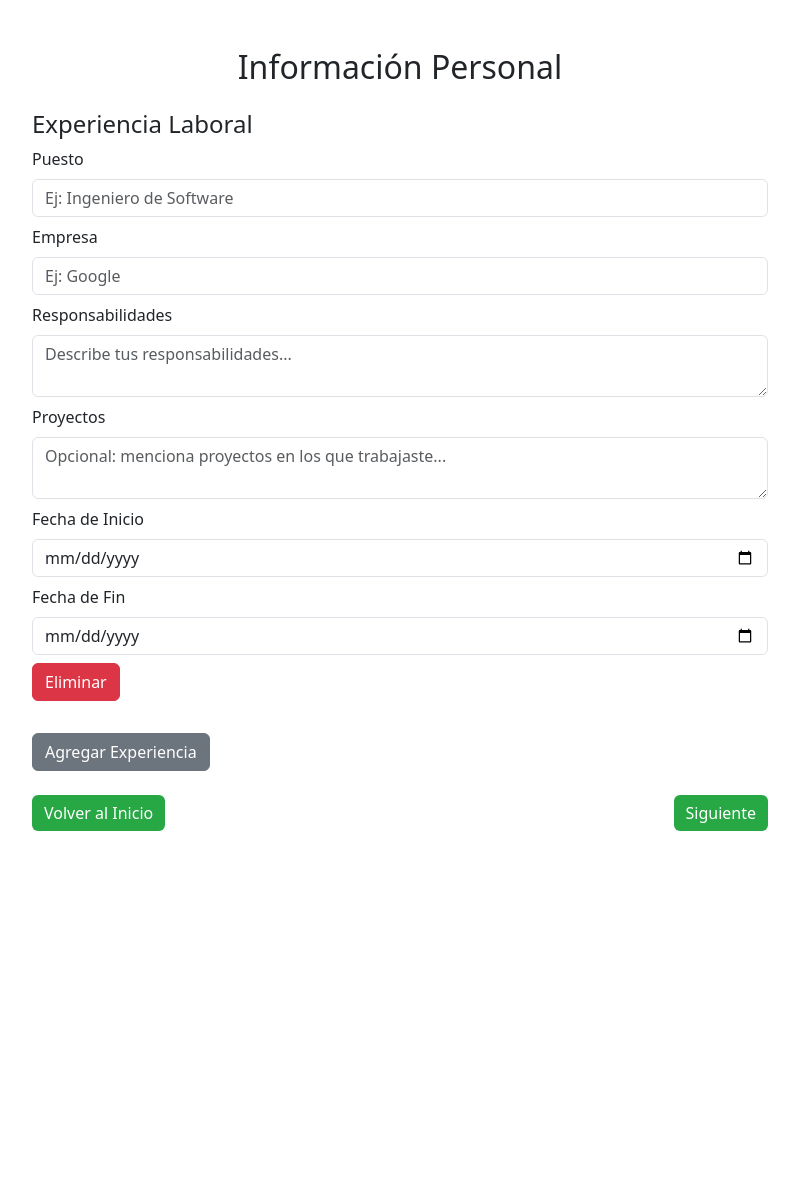
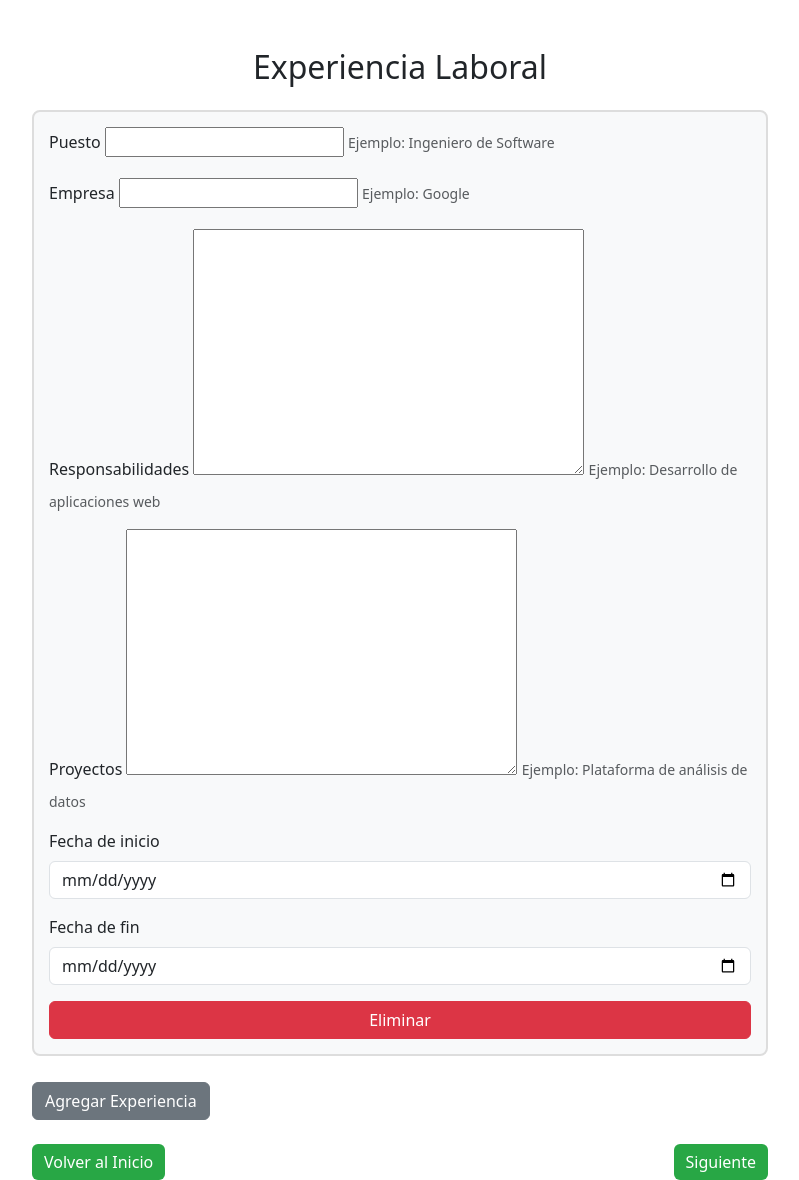
Before and after one commit to gabriela611/Hojii-Scan, a Django app: page /cv/work_experience/6/ in a window 1280 px wide. Shown: the whole page, without its empty margins (240-1039 px from the left). Before the commit the page ends 831 px from the top, so only its background shows below. Run offline with Django 5.2, Linux system fonts and the light colour scheme; data comes from the database, SQL or seed files in the repository; both versions use the stored data as it was after the commit; some libraries are stand-ins or nearby versions.

Commit message:
Habilidades personales y modificacion de plantillas

```diff
--- a/cv_forms/admin.py
+++ b/cv_forms/admin.py
@@ -1,6 +1,7 @@
 from django.contrib import admin
-from .models import PersonalInfo, EducationInfo, WorkExperience
+from .models import PersonalInfo, EducationInfo, WorkExperience, HabilidadesCompetencias
 
 admin.site.register(PersonalInfo)
 admin.site.register(EducationInfo)
 admin.site.register(WorkExperience)
+admin.site.register(HabilidadesCompetencias)
--- a/cv_forms/templates/work_experience.html
+++ b/cv_forms/templates/work_experience.html
@@ -3,19 +3,31 @@
 <head>
     <meta charset="UTF-8">
     <meta name="viewport" content="width=device-width, initial-scale=1.0">
-    <title>Información Personal</title>
+    <title>Experiencia Laboral</title>
 
     <!-- Bootstrap CSS -->
     <link href="https://cdn.jsdelivr.net/npm/bootstrap@5.3.0/dist/css/bootstrap.min.css" rel="stylesheet">
 
     <style>
         .btn-custom {
-            background-color: #28a745; /* Verde Bootstrap */
+            background-color: #28a745;
             color: white;
             border: none;
         }
         .btn-custom:hover {
             background-color: #218838;
+        }
+        .experiencia-item {
+            border: 2px solid #ddd;
+            padding: 15px;
+            border-radius: 8px;
+            background: #f8f9fa;
+            margin-bottom: 10px;
+        }
+        .remove-experience {
+            display: block;
+            width: 100%;
+            margin-top: 10px;
         }
     </style>
 </head>
@@ -23,35 +35,52 @@
     <div class="container mt-5">
         <div class="row justify-content-center">
             <div class="col-md-8">
-                <h2 class="text-center mb-4">Información Personal</h2>
-                <form method="post" id="personal-info-form">
+                <h2 class="text-center mb-4">Experiencia Laboral</h2>
+
+                <form method="post">
                     {% csrf_token %}
-                    {% load widget_tweaks %}
+                    {{ formset.management_form }}
 
-                    <!-- Experiencia Laboral -->
-                    <h4 class="mt-4">Experiencia Laboral</h4>
                     <div id="experiencia-container">
-                        <div class="experiencia-item mb-3">
-                            <label class="form-label">Puesto</label>
-                            <input type="text" name="puesto[]" class="form-control" placeholder="Ej: Ingeniero de Software" required>
+                        {% for form in formset %}
+                            <div class="experiencia-item">
+                                <div class="mb-3">
+                                    <label class="form-label">Puesto</label>
+                                    {{ form.puesto }}
+                                    <small class="text-muted">Ejemplo: Ingeniero de Software</small>
+                                </div>
 
-                            <label class="form-label mt-2">Empresa</label>
-                            <input type="text" name="empresa[]" class="form-control" placeholder="Ej: Google" required>
+                                <div class="mb-3">
+                                    <label class="form-label">Empresa</label>
+                                    {{ form.empresa }}
+                                    <small class="text-muted">Ejemplo: Google</small>
+                                </div>
 
-                            <label class="form-label mt-2">Responsabilidades</label>
-                            <textarea name="responsabilidades[]" class="form-control" placeholder="Describe tus responsabilidades..." required></textarea>
+                                <div class="mb-3">
+                                    <label class="form-label">Responsabilidades</label>
+                                    {{ form.responsabilidades }}
+                                    <small class="text-muted">Ejemplo: Desarrollo de aplicaciones web</small>
+                                </div>
 
-                            <label class="form-label mt-2">Proyectos</label>
-                            <textarea name="proyectos[]" class="form-control" placeholder="Opcional: menciona proyectos en los que trabajaste..."></textarea>
+                                <div class="mb-3">
+                                    <label class="form-label">Proyectos</label>
+                                    {{ form.proyectos }}
+                                    <small class="text-muted">Ejemplo: Plataforma de análisis de datos</small>
+                                </div>
 
-                            <label class="form-label mt-2">Fecha de Inicio</label>
-                            <input type="date" name="fecha_inicio[]" class="form-control" required>
+                                <div class="mb-3">
+                                    <label class="form-label">Fecha de inicio</label>
+                                    <input type="date" name="{{ form.fecha_inicio.html_name }}" value="{{ form.fecha_inicio.value|default_if_none:'' }}" class="form-control">
+                                </div>
 
-                            <label class="form-label mt-2">Fecha de Fin</label>
-                            <input type="date" name="fecha_fin[]" class="form-control">
+                                <div class="mb-3">
+                                    <label class="form-label">Fecha de fin</label>
+                                    <input type="date" name="{{ form.fecha_fin.html_name }}" value="{{ form.fecha_fin.value|default_if_none:'' }}" class="form-control">
+                                </div>
 
-                            <button type="button" class="btn btn-danger mt-2 remove-experience">Eliminar</button>
-                        </div>
+                                <button type="button" class="btn btn-danger remove-experience">Eliminar</button>
+                            </div>
+                        {% endfor %}
                     </div>
 
                     <button type="button" class="btn btn-secondary mt-3" id="add-experience">Agregar Experiencia</button>
@@ -66,44 +95,37 @@
         </div>
     </div>
 
-    <!-- Bootstrap JS y dependencias -->
+    <!-- Bootstrap JS -->
     <script src="https://cdn.jsdelivr.net/npm/@popperjs/core@2.11.6/dist/umd/popper.min.js"></script>
     <script src="https://cdn.jsdelivr.net/npm/bootstrap@5.3.0/dist/js/bootstrap.min.js"></script>
 
     <!-- Script para añadir/eliminar experiencias laborales -->
     <script>
-        document.getElementById('add-experience').addEventListener('click', function () {
-            let container = document.getElementById('experiencia-container');
-            let div = document.createElement('div');
-            div.classList.add('experiencia-item', 'mb-3');
-            div.innerHTML = `
-                <label class="form-label">Puesto</label>
-                <input type="text" name="puesto[]" class="form-control" placeholder="Ej: Ingeniero de Software" required>
+        document.addEventListener("DOMContentLoaded", function () {
+            let container = document.getElementById("experiencia-container");
+            let totalForms = document.querySelector("#id_work_experience-TOTAL_FORMS");
+            let emptyForm = container.querySelector(".experiencia-item").cloneNode(true);
 
-                <label class="form-label mt-2">Empresa</label>
-                <input type="text" name="empresa[]" class="form-control" placeholder="Ej: Google" required>
+            function updateFormIndexes() {
+                let forms = document.querySelectorAll(".experiencia-item");
+                forms.forEach((form, index) => {
+                    form.innerHTML = emptyForm.innerHTML.replace(/work_experience-\d+/g, `work_experience-${index}`);
+                });
+                totalForms.value = forms.length;
+            }
 
-                <label class="form-label mt-2">Responsabilidades</label>
-                <textarea name="responsabilidades[]" class="form-control" placeholder="Describe tus responsabilidades..." required></textarea>
+            document.getElementById("add-experience").addEventListener("click", function () {
+                let newForm = emptyForm.cloneNode(true);
+                container.appendChild(newForm);
+                updateFormIndexes();
+            });
 
-                <label class="form-label mt-2">Proyectos</label>
-                <textarea name="proyectos[]" class="form-control" placeholder="Opcional: menciona proyectos en los que trabajaste..."></textarea>
-
-                <label class="form-label mt-2">Fecha de Inicio</label>
-                <input type="date" name="fecha_inicio[]" class="form-control" required>
-
-                <label class="form-label mt-2">Fecha de Fin</label>
-                <input type="date" name="fecha_fin[]" class="form-control">
-
-                <button type="button" class="btn btn-danger mt-2 remove-experience">Eliminar</button>
-            `;
-            container.appendChild(div);
-        });
-
-        document.addEventListener('click', function (e) {
-            if (e.target.classList.contains('remove-experience')) {
-                e.target.parentElement.remove();
-            }
+            document.addEventListener("click", function (e) {
+                if (e.target.classList.contains("remove-experience")) {
+                    e.target.closest(".experiencia-item").remove();
+                    updateFormIndexes();
+                }
+            });
         });
     </script>
 </body>
--- a/cv_forms/urls.py
+++ b/cv_forms/urls.py
@@ -1,10 +1,11 @@
 from django.urls import path
 from .views import personal_info_view, education_info_view
 from .views import work_experience_view
+from .views import habilidades_competencias_view
 
 urlpatterns = [
     path('cv/personal-info/', personal_info_view, name='personal_info'),
     path('cv/education-info/', education_info_view, name='education_info'),
     path('work_experience/<int:personal_id>/', work_experience_view, name='work_experience'),
-
+    path('habilidades/', habilidades_competencias_view, name='habilidades_competencias'),
 ]
--- a/cv_forms/views.py
+++ b/cv_forms/views.py
@@ -2,6 +2,10 @@ from django.shortcuts import render, redirect
 from .forms import PersonalInfoForm, EducationInfoForm,WorkExperience
 from .models import PersonalInfo
 from .forms import WorkExperienceFormSet
+from .forms import HabilidadesCompetenciasForm
+from .models import HabilidadesCompetencias
+from .models import  PersonalInfo
+from .models import EducationInfo
 
 def personal_info_view(request):
     if request.method == 'POST':
@@ -24,40 +28,87 @@ def education_info_view(request):
 
     if request.method == 'POST':
         print("📩 Datos recibidos en POST:", request.POST)  # Verificar datos recibidos
-        form = EducationInfoForm(request.POST)
 
-        if form.is_valid():
-            education_info = form.save(commit=False)
-            education_info.personal_info = personal_info
-            education_info.save()
-            print("✅ Redirigiendo a Work Experience")  # Depuración
-            return redirect('work_experience', personal_id=personal_info.id)
+        # Guardar información de secundaria
+        if request.POST.get('institucion_secundaria'):
+            EducationInfo.objects.create(
+                personal_info=personal_info,
+                tipo='secundaria',
+                institucion=request.POST.get('institucion_secundaria'),
+                titulo=request.POST.get('titulo_secundaria'),
+                fecha_inicio=request.POST.get('fecha_inicio_secundaria'),
+                fecha_fin=request.POST.get('fecha_fin_secundaria')
+            )
 
-        else:
-            print("❌ Error en el formulario:", form.errors.as_json())  # Ver errores detallados
+        # Guardar información universitaria
+        if request.POST.get('institucion_universitaria'):
+            EducationInfo.objects.create(
+                personal_info=personal_info,
+                tipo='universitaria',
+                institucion=request.POST.get('institucion_universitaria'),
+                titulo=request.POST.get('titulo_universitaria'),
+                fecha_inicio=request.POST.get('fecha_inicio_universitaria'),
+                fecha_fin=request.POST.get('fecha_fin_universitaria')
+            )
+
+        # Guardar información de posgrado
+        if request.POST.get('institucion_posgrado'):
+            EducationInfo.objects.create(
+                personal_info=personal_info,
+                tipo='posgrado',
+                institucion=request.POST.get('institucion_posgrado'),
+                titulo=request.POST.get('titulo_posgrado'),
+                fecha_inicio=request.POST.get('fecha_inicio_posgrado'),
+                fecha_fin=request.POST.get('fecha_fin_posgrado')
+            )
+
+        # Guardar información de otros estudios
+        if request.POST.get('institucion_otros'):
+            EducationInfo.objects.create(
+                personal_info=personal_info,
+                tipo='otros',
+                institucion=request.POST.get('institucion_otros'),
+                titulo=request.POST.get('titulo_otros'),
+                fecha_inicio=request.POST.get('fecha_inicio_otros'),
+                fecha_fin=request.POST.get('fecha_fin_otros')
+            )
+
+        print("✅ Redirigiendo a Work Experience")  # Depuración
+        return redirect('work_experience', personal_id=personal_info.id)
 
     else:
         form = EducationInfoForm()
 
     return render(request, 'education_info.html', {'form': form, 'personal_info': personal_info})
 
-
-
-
 def work_experience_view(request, personal_id):
     personal_info = PersonalInfo.objects.get(id=personal_id)
 
     if request.method == "POST":
-        formset = WorkExperienceFormSet(request.POST, queryset=WorkExperience.objects.filter(personal_info=personal_info))
-
+        formset = WorkExperienceFormSet(request.POST, prefix='work_experience')
         if formset.is_valid():
             instances = formset.save(commit=False)
             for instance in instances:
-                instance.personal_info = personal_info  # Relacionar con la persona
+                instance.personal_info = personal_info  # Asignar la relación
                 instance.save()
-            return redirect('siguiente_pagina')  # Redirigir a la siguiente vista
-
+            return redirect('habilidades_competencias')
     else:
-        formset = WorkExperienceFormSet(queryset=WorkExperience.objects.filter(personal_info=personal_info))
+        formset = WorkExperienceFormSet(queryset=WorkExperience.objects.filter(personal_info=personal_info), prefix='work_experience')
 
     return render(request, 'work_experience.html', {'formset': formset, 'personal_info': personal_info})
+
+
+
+def habilidades_competencias_view(request):
+    personal_info = PersonalInfo.objects.get(id=request.session.get('personal_info_id'))  # Obtener el usuario actual
+    habilidades, created = HabilidadesCompetencias.objects.get_or_create(personal_info=personal_info)
+
+    if request.method == 'POST':
+        form = HabilidadesCompetenciasForm(request.POST, instance=habilidades)
+        if form.is_valid():
+            form.save()
+            return redirect('generate_resume')  # Página donde generas la hoja de vida
+    else:
+        form = HabilidadesCompetenciasForm(instance=habilidades)
+
+    return render(request, 'habilidades_competencias.html', {'form': form})
```
Also changed, not shown: cv_forms/forms.py (+19 -9 lines), cv_forms/models.py (+14 -0 lines), cv_forms/templates/education_info.html (+23 -18 lines), cv_forms/templates/habilidades_competencias.html (added, +67 -0 lines), cv_forms/migrations/0005_habilidadescompetencias.py (added), db.sqlite3.
